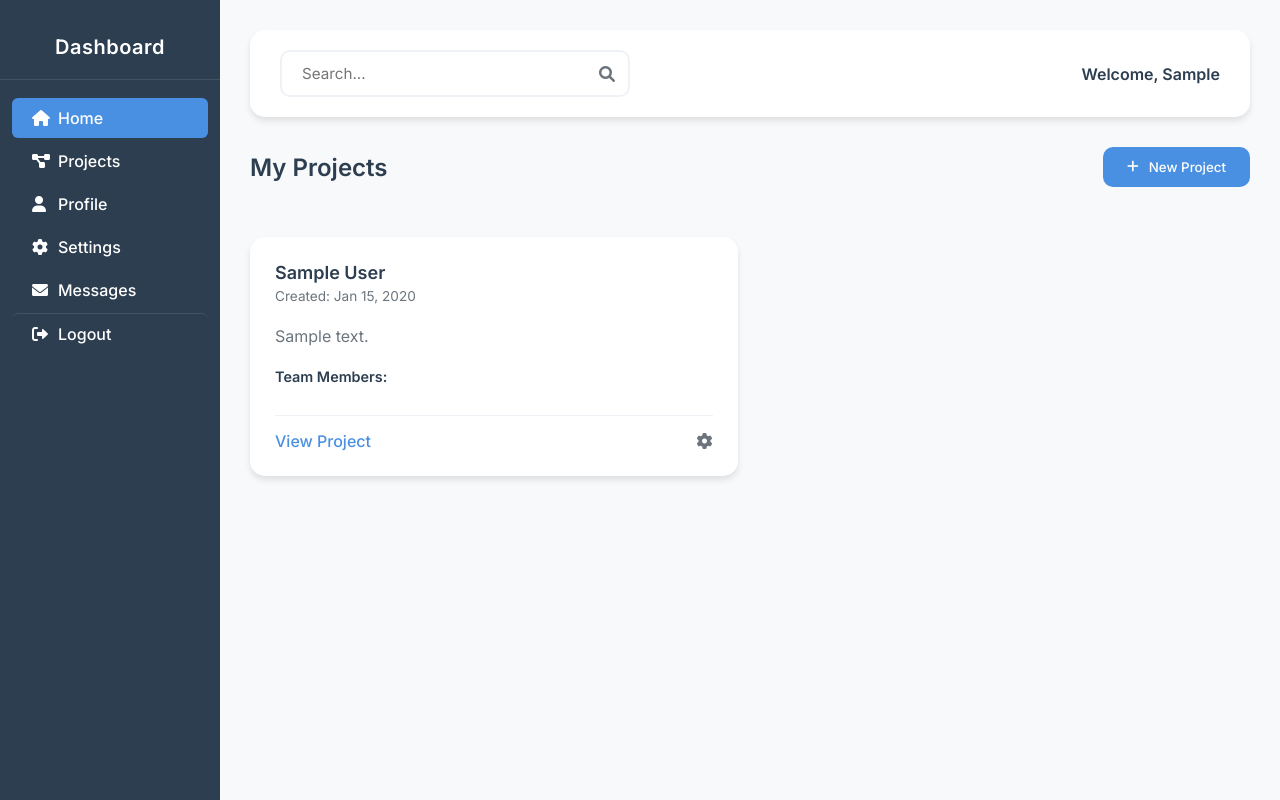
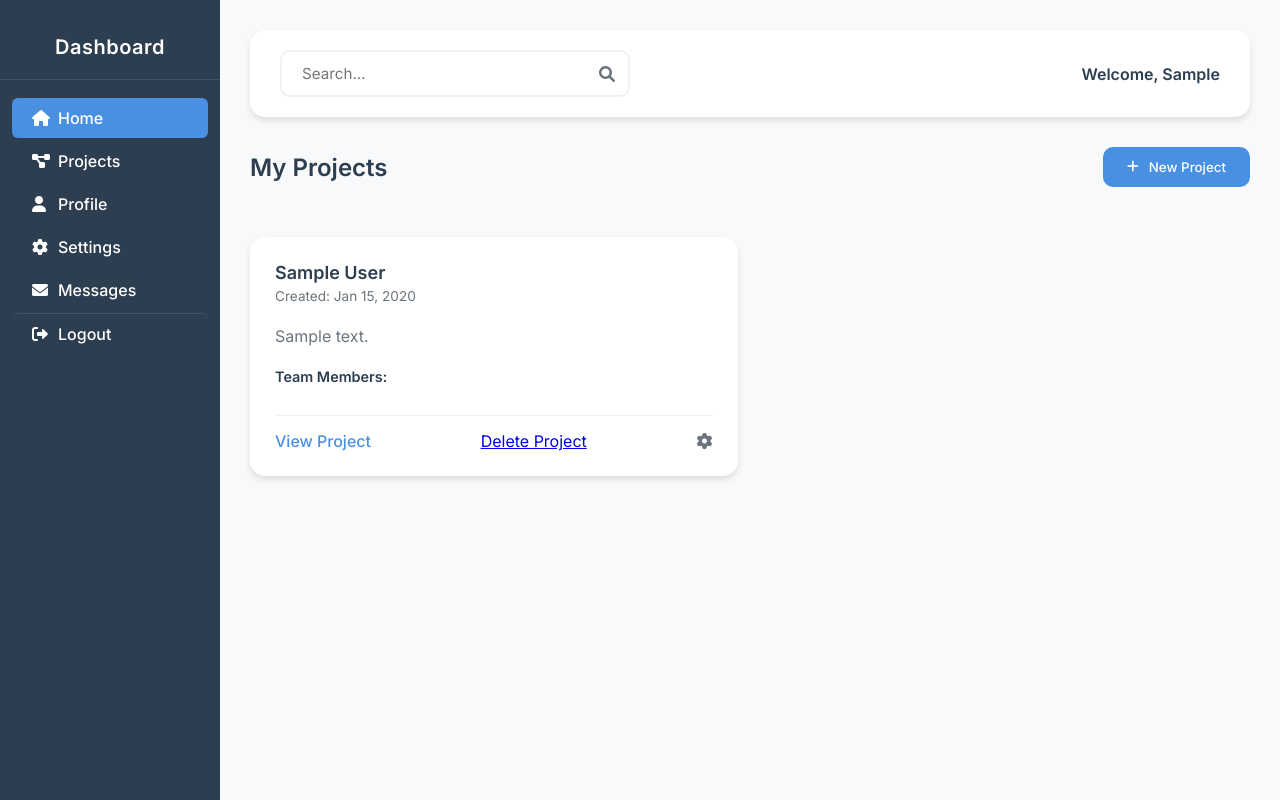
Before and after one commit to LiamBlanton17/MyCloudFTS, a Django app: page /userdash.html in a window 1280 px wide. Run offline with Django 5.2, Linux system fonts and the light colour scheme; a user stored in the database is signed in; tables that the repository leaves empty hold one stand-in row (values such as "Sample post").

Commit message:
Delete Project Button

```diff
--- a/Code/static/js/userdash.js
+++ b/Code/static/js/userdash.js
@@ -27,8 +27,40 @@ function validateForm(){
     return 1;
 }
 
-//Create Project - Send Project Info to Database
 $(function(){
+    //Delete Project Button
+    $('.delete-project-btn').on("click", function(e){
+        e.preventDefault();
+        const project_id = $(this).attr("id");
+        if(!project_id){
+            console.log("No Project Id on delete!");
+            return;
+        }
+        const data = {
+            project_id  //is same as 'project_id' = project_id
+        };
+        $.ajax({
+            url: '/api/post/delete_project/',
+            type: 'POST',
+            data: JSON.stringify(data),
+            headers: {
+                'X-CSRFToken': getCookie('csrftoken')
+            },
+            contentType: 'application/json',
+            dataType: 'json',
+            success: function(response) {
+                console.log('Success:', response);
+                alert(response.message);
+                location.reload();
+             },
+            error: function(xhr, status, error) {
+                console.log('Error:', error);
+                alert(response.error);
+            }
+        });
+    });
+
+    //Create Project - Send Project Info to Database
     $('.submit-btn').on("click", function(e){
         e.preventDefault();
         if(!validateForm()){
@@ -64,7 +96,7 @@ $(function(){
                          <p class="project-description">${project.description}</p>
                          <div class="project-actions">
                              <!-- Dynamically set the href link to include the project ID -->
-                             <a href="/userproject/${project.id}/" class="view-project">View Project</a>
+                             <a href="./userproject.html?project_id=${project.project_id}" class="view-project">View Project</a>
                          </div>
                      </div>
                  `;
--- a/Code/templates/userdash.html
+++ b/Code/templates/userdash.html
@@ -109,9 +109,8 @@
                 </div>
               </div>
               <div class="project-actions">
-
                 <a href="./userproject.html?project_id={{ project.project_id }}" class="view-project">View Project</a>
-
+                <a href="#" class="delete-project-btn" id="{{ project.project_id }}">Delete Project</a>
                 <a href="#" class="project-settings"
                   ><i class="fas fa-cog"></i
                 ></a>
--- a/Code/users/urls.py
+++ b/Code/users/urls.py
@@ -21,6 +21,7 @@ urlpatterns = [
     path('api/post/logout/', views.api_logout, name='logout'),
     path('api/post/login/', views.api_login, name='login_api'),
     path('api/post/create_project/', views.create_project, name='createproject'),
+    path('api/post/delete_project/', views.delete_project, name='deleteproject'),
     path('api/post/upload_file/', views.upload_file, name='uploadfile')
 
 ]
--- a/Code/users/views.py
+++ b/Code/users/views.py
@@ -11,9 +11,6 @@ import os
 
 
 User = get_user_model()  # Get Django's built-in User model
-
-
-
 
 
 def profile(request, username):
@@ -274,3 +271,20 @@ def create_project(request):
         })
     except Exception as e:
         return JsonResponse({'message': f'Error! {str(e)}'})
+
+
+@login_required(login_url='/login.html')
+def delete_project(request):
+    if request.method != "POST":
+        return JsonResponse({'message': 'Invalid request method'}, status=405)
+
+    try:
+        data = json.loads(request.body)
+        project_id = data.get('project_id', None)
+
+        if not project_id:
+            return JsonResponse({'message': 'No project_id supplied!'})
+
+        return JsonResponse({'message': f'Not implemented! Project ID that was going to be deleted: {project_id}'})
+    except Exception as e:
+            return JsonResponse({'message': f'Error! {str(e)}'})
```
